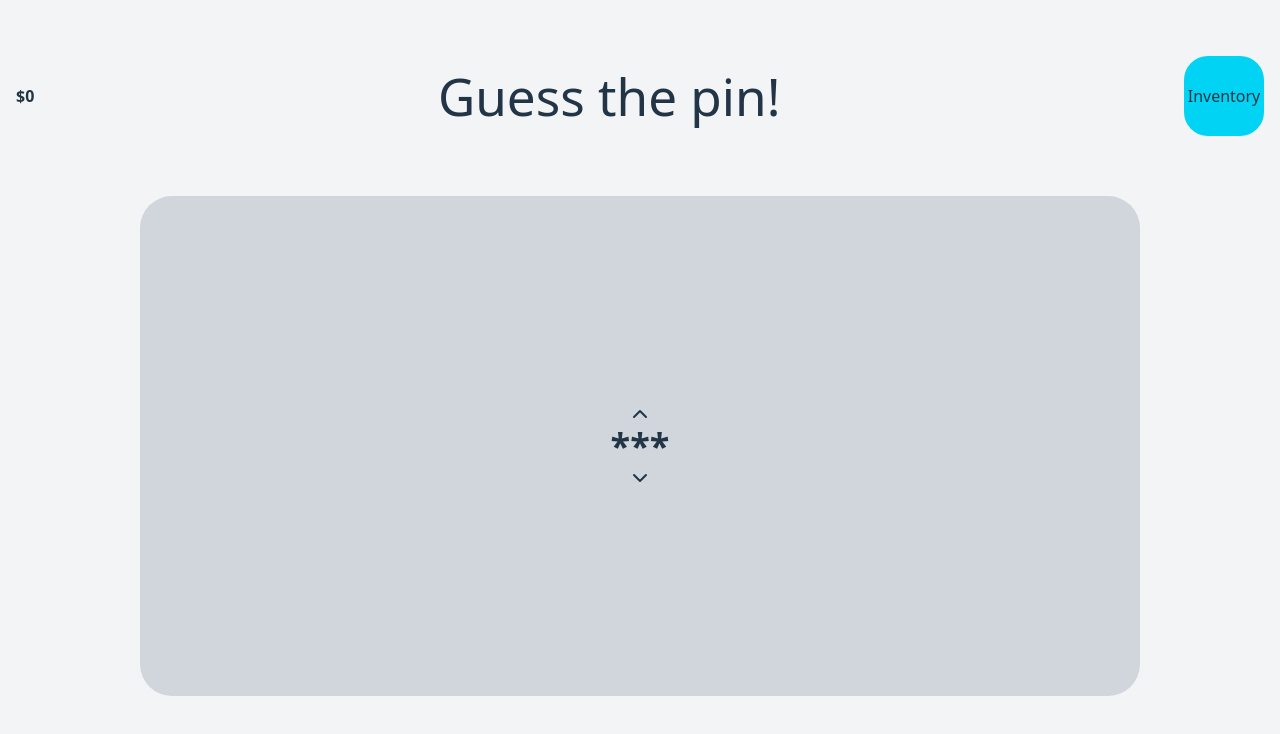
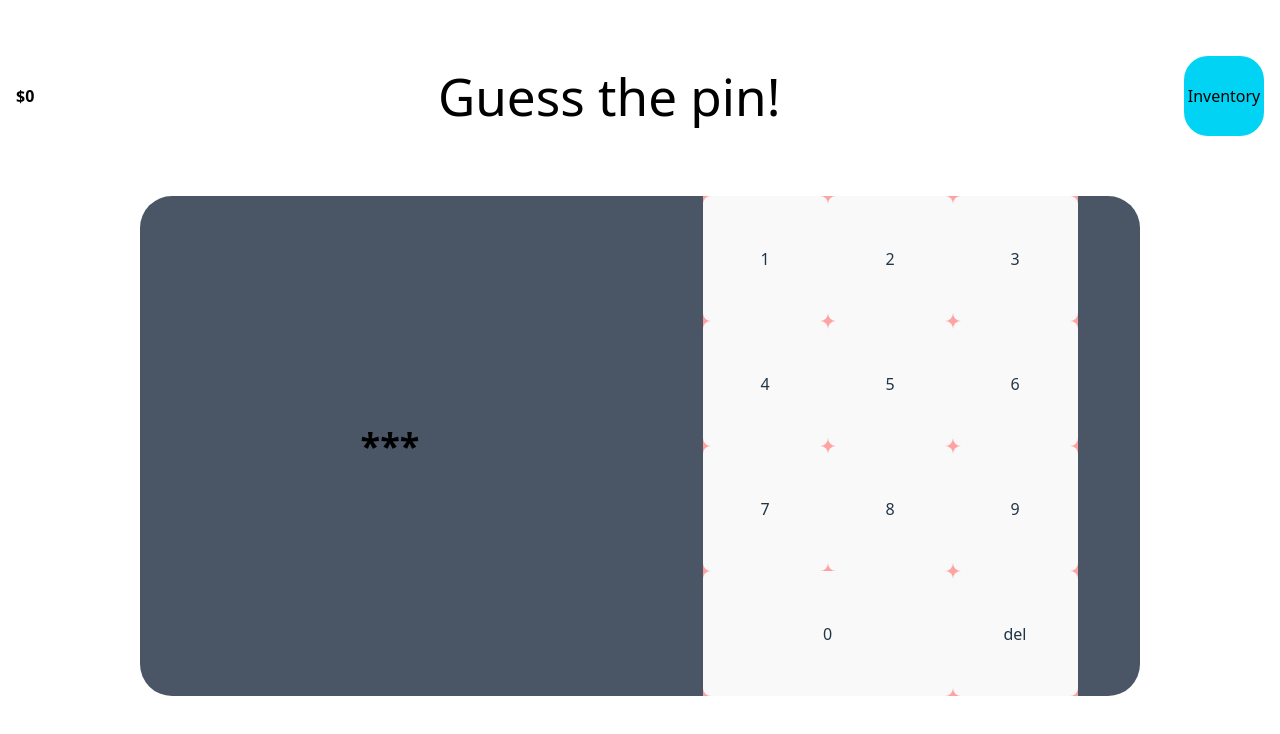
Before and after one commit to adnan-sujak/safecracker, a React (Vite) app: page / in a window 1280 px wide. Shown: the top 734 px of the page. Built offline with nearby package versions, Linux system fonts and the light colour scheme.

Commit message:
added pin pad

```diff
--- a/components/PinInput.tsx
+++ b/components/PinInput.tsx
@@ -6,7 +6,7 @@ export default function PinInput() {
   //   const [pinNumber, setPinNumber] = useState("");
   //   const [counter, setCounter] = useState(0);
 
-//   const pin: number[] = [];
+  // const pin: any = [];
 
   //   function handlePinChange(number) {
   //     setPinNumber(number.target.value);
@@ -22,15 +22,42 @@ export default function PinInput() {
   //     }
   //   };
 
+
+
+  // for (let i = 1; i <= 9; i++) {
+  //   pin.push(<button key={i}>{i}</button>)
+  // }
+
+
+  const [guess, setGuess] = useState<number[]>([])
+
   return (
-    <div className="flex flex-col items-center justify-center h-125 w-250 bg-gray-300 rounded-4xl ">
-      <ChevronUp />
-      <div className="flex flex-row justify-between">
-        <p className="text-4xl font-extrabold">*</p>
-        <p className="text-4xl font-extrabold">*</p>
-        <p className="text-4xl font-extrabold">*</p>
+    <div className="grid grid-cols-2 place-items-center h-125 w-250 bg-gray-600 rounded-4xl ">
+      <div className="flex justify-between">
+        <p className="text-4xl font-extrabold text-black">*</p>
+        <p className="text-4xl font-extrabold text-black">*</p>
+        <p className="text-4xl font-extrabold text-black">*</p>
+
+        {guess}
       </div>
-      <ChevronDown />
+
+      <div className="grid grid-cols-3 grid-rows-4 aspect-3/4 h-full bg-red-300">
+        {[1, 2, 3, 4, 5, 6, 7, 8, 9, 0].map(key =>
+          <button
+            key={key}
+            onClick={() => {
+              setGuess(guess => [...guess, key])
+            }}
+            className={key === 0 ? "col-span-2" : undefined}
+          >
+            {key}
+          </button>
+        )}
+        <button onClick={() => {
+          setGuess(last => last.slice(0, -1))
+        }}> del </button>
+      </div>
+
     </div>
   );
 }
--- a/src/pages/Home.tsx
+++ b/src/pages/Home.tsx
@@ -2,14 +2,14 @@ import PinInput from "../../components/PinInput";
 
 function Home() {
   return (
-    <div className="relative flex flex-col items-center justify-center bg-gray-100 h-screen w-screen">
+    <div className="relative flex flex-col items-center justify-center bg-white h-screen w-screen">
       <div className="flex flex-row items-center justify-between w-full px-4 -mt-12 mb-15">
-        <p className="font-bold"> $0 </p>
+        <p className="font-bold text-black"> $0 </p>
 
-        <h1> Guess the pin! </h1>
+        <h1 className="text-black"> Guess the pin! </h1>
 
         <div className="flex flex-col items-center justify-center h-20 w-20 bg-cyan-400 rounded-3xl">
-          <p className="text-center"> Inventory </p>
+          <p className="text-center text-black"> Inventory </p>
         </div>
       </div>
 
```
Also changed, not shown: 1 other file (tests, documents, lock files or other folders). Lines whose indentation alone changed are shown as unchanged.
